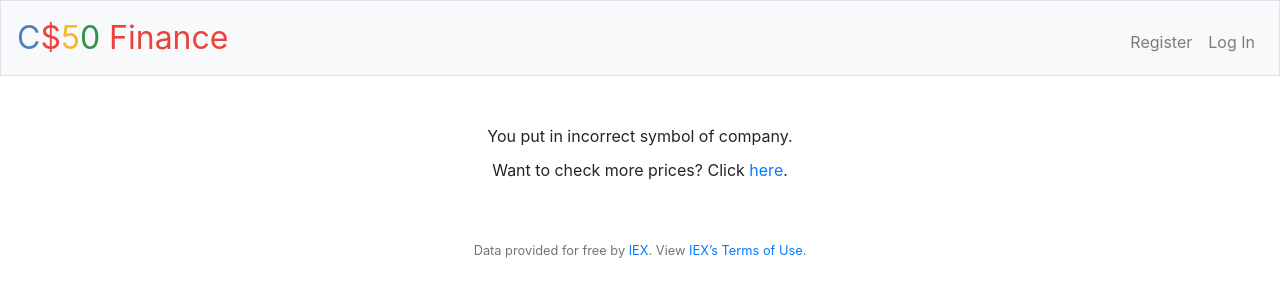
After one commit to katarzynaadamczyk/Buy_and_sell_stocks, a Flask app: template templates/quoted.html in a window 1280 px wide. The commit adds this page. Shown: the top 300 px of the page. Run offline with Flask 2, Linux system fonts and the light colour scheme; the template is opened without the code that fills it, so the values that code supplies are empty; some libraries are stand-ins or nearby versions.

Commit message:
Done quote, in the middle of buy

```diff
--- a/application.py
+++ b/application.py
@@ -53,7 +53,33 @@ def index():
 @login_required
 def buy():
     """Buy shares of stock"""
-    return apology("TODO")
+
+    if request.method == "POST":
+        # TODO
+        symbol = request.form.get('symbol')
+        data = lookup(symbol)
+        if not data:
+            return apology("EMPTY / WRONG SYMBOL")
+
+        cash = db.execute("SELECT cash FROM users WHERE id=:uid", uid=session["user_id"] )
+        shares = int(request.form.get('shares'))
+
+        if shares * data["price"] > cash[0]["cash"]:
+            return apology("YOU DON'T HAVE ENOUGH MONEY")
+
+        db.execute("UPDATE users SET cash=:cash WHERE id=:uid", cash=cash[0]["cash"] - shares * data["price"], uid=session["user_id"])
+        db.execute("INSERT INTO history (user_id, symbol, shares, price, type, total_amount, name) VALUES (:uid, :symbol, :shares, :price, :dtype, :total_amount, :name)",
+                    uid=session["user_id"], symbol=symbol, shares=shares, price=data["price"], dtype="BUY", total_amount=shares * data["price"], name=data["name"])
+
+        # don't know yet if it will be done:
+        db.execute("INSERT INTO index (user_id, symbol, name, shares) VALUES (:uid, :symbol, :name, :shares)", uid=session["user_id"], symbol=symbol, name=data["name"], shares=shares)
+
+        return redirect("/")
+
+    else:
+        # TODO
+        return render_template("buy.html")
+
 
 
 @app.route("/history")
@@ -114,7 +140,13 @@ def logout():
 @login_required
 def quote():
     """Get stock quote."""
-    return apology("TODO")
+
+    if request.method == "POST":
+        data = lookup(request.form.get('symbol'))
+        return render_template("quoted.html", data=data)
+
+    else:
+        return render_template("quote.html")
 
 
 @app.route("/register", methods=["GET", "POST"])
--- a/static/styles.css
+++ b/static/styles.css
@@ -45,3 +45,8 @@ main img
     /* Constrain images on small screens */
     max-width: 100%;
 }
+
+.info
+{
+    padding-bottom: 1%;
+}
--- /dev/null
+++ b/templates/quoted.html
@@ -0,0 +1,20 @@
+{% extends "layout.html" %}
+
+{% block title %}
+    Quote
+{% endblock %}
+
+{% block main %}
+    {% if data %}
+    <div class="info">
+        A share of {{ data['name'] }} ({{ data['symbol'] }}) costs {{ data['price'] | usd }}.
+    </div>
+    {% else %}
+    <div class="info">
+        You put in incorrect symbol of company.
+    </div>
+    {% endif %}
+    <div class="info">
+        Want to check more prices? Click <a href="/quote">here</a>.
+    </div>
+{% endblock %}
--- a/templates/register.html
+++ b/templates/register.html
@@ -1,12 +1,12 @@
 {% extends "layout.html" %}
 
 {% block title %}
-    Log In
+    Register
 {% endblock %}
 
 {% block main %}
     {% if registered %}
-        <div>
+        <div class="info">
             You have been successfully registered. Click <a href="/login">here</a> to log in.
         </div>
     {% endif %}
```
Also changed, not shown: templates/buy.html (added, +17 -0 lines), templates/quote.html (added, +14 -0 lines), finance.db.
